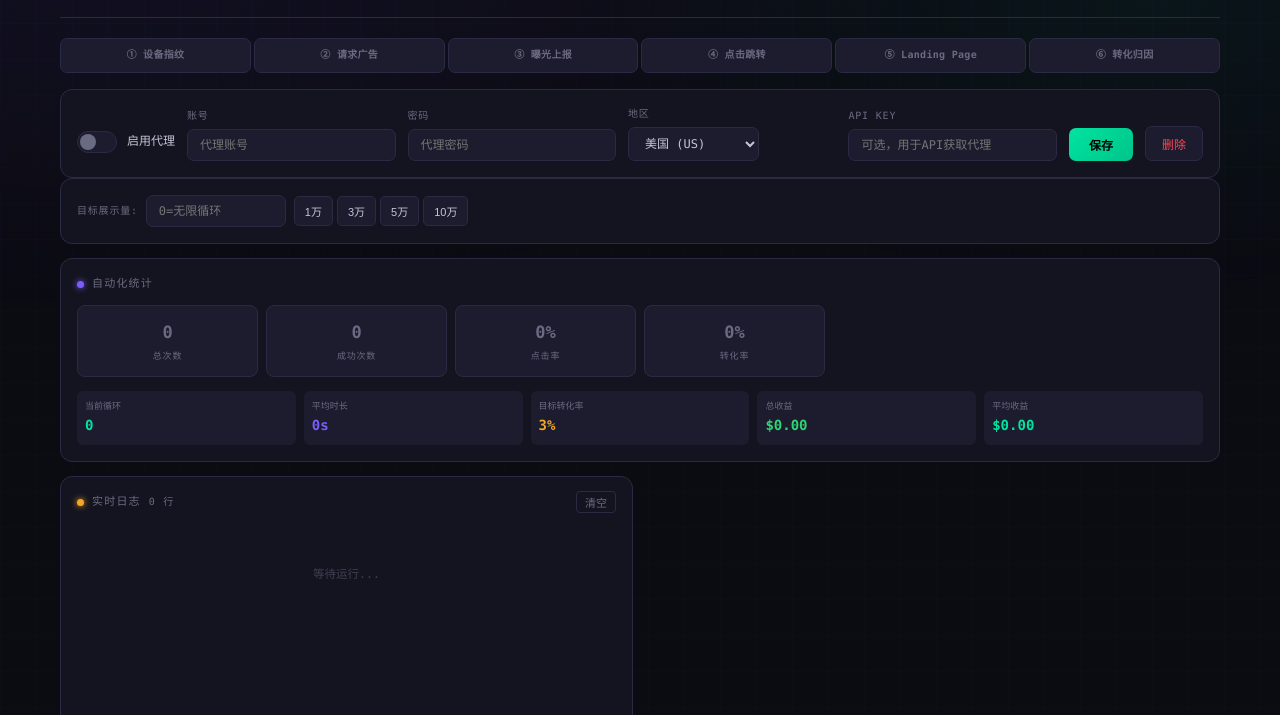
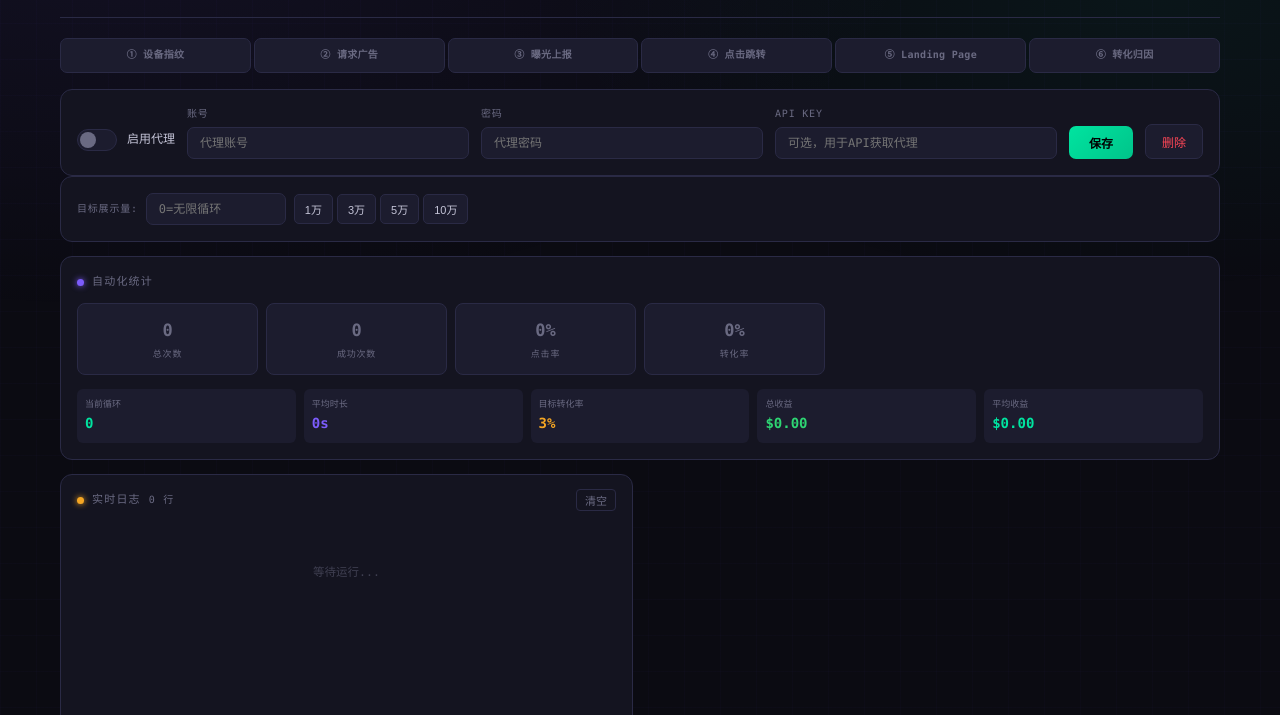
Before and after one commit to rgrvyhbv-png/yueyue, a plain HTML site: page web/index.html in a window 1280 px wide. Shown: the part 85-800 px from the top of the page. Drawn offline with Linux system fonts and the light colour scheme; no server answers.

Commit message:
删除前端代理设置中的地区选项

```diff
--- a/web/index.html
+++ b/web/index.html
@@ -260,21 +260,6 @@ header {
       <input id="pxPassword" type="password" placeholder="代理密码">
     </div>
     <div class="form-group">
-      <label>地区</label>
-      <select id="pxCountry" style="background:var(--surface2);border:1px solid var(--border);border-radius:7px;color:var(--text);padding:8px 12px;font-family:var(--font);font-size:12px;outline:none;">
-        <option value="US">美国 (US)</option>
-        <option value="GB">英国 (GB)</option>
-        <option value="DE">德国 (DE)</option>
-        <option value="JP">日本 (JP)</option>
-        <option value="KR">韩国 (KR)</option>
-        <option value="AU">澳大利亚 (AU)</option>
-        <option value="CA">加拿大 (CA)</option>
-        <option value="FR">法国 (FR)</option>
-        <option value="IT">意大利 (IT)</option>
-        <option value="ES">西班牙 (ES)</option>
-      </select>
-    </div>
-    <div class="form-group">
       <label>API Key</label>
       <input id="pxApiKey" type="text" placeholder="可选，用于API获取代理">
     </div>
@@ -391,7 +376,6 @@ async function loadProxy() {
     const p = await r.json();
     document.getElementById('pxUsername').value = p.username || '';
     document.getElementById('pxPassword').value = p.password || '';
-    document.getElementById('pxCountry').value = p.country || 'US';
     document.getElementById('pxApiKey').value = p.api_key || '';
     document.getElementById('proxyToggle').classList.toggle('on', p.enabled);
   } catch(e){}
@@ -404,7 +388,6 @@ async function saveProxy() {
     provider: 'proxy001',
     username: document.getElementById('pxUsername').value,
     password: document.getElementById('pxPassword').value,
-    country: document.getElementById('pxCountry').value,
     api_key: document.getElementById('pxApiKey').value,
   };
   try {
```
